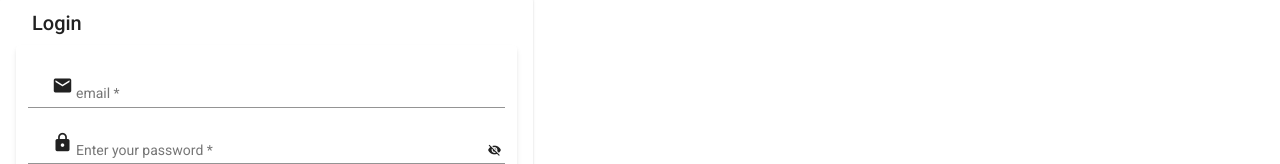
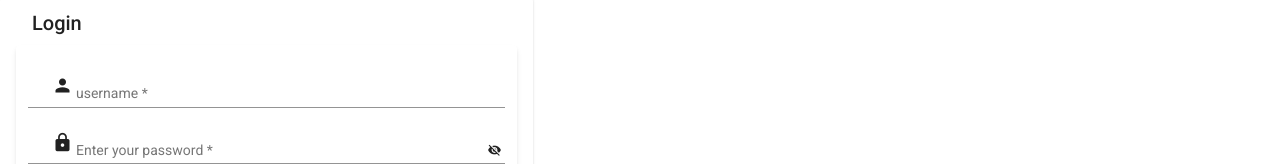
Before and after one commit to ahlemmhamdi/chahraze_front, an Angular app: page /signin in a window 1280 px wide. Shown: the part 328-492 px from the top of the page. Built offline with nearby package versions, Linux system fonts and the light colour scheme.

Commit message:
fix login

```diff
--- a/src/app/shared/user/authentication.service.ts
+++ b/src/app/shared/user/authentication.service.ts
@@ -21,7 +21,7 @@ export class AuthenticationService {
     }
 
     login(username: string, password: string) {
-        return this.http.post<any>(`${environment.apiBaseURI}/users/authenticate`, { username, password })
+        return this.http.post<any>(`${environment.apiBaseURI}/users/auth/signin`, { username, password })
             .pipe(map(user => {
                 // store user details and jwt token in local storage to keep user logged in between page refreshes
                 localStorage.setItem('currentUser', JSON.stringify(user));
--- a/src/app/shared/user/login/login.component.html
+++ b/src/app/shared/user/login/login.component.html
@@ -10,9 +10,9 @@
         <form class="px-3 pt-6 pb-8 mb-4 bg-white rounded shadow-md" [formGroup]="loginForm" #f>
           <mat-card-content>
             <mat-form-field class="w-full">
-              <input type="email" matInput placeholder="email" required formControlName="email">
-              <mat-error *ngIf="loginForm.value.email.invalid || loginForm.hasError">{{getErrorMessage()}}</mat-error>
-              <mat-icon matPrefix class="px-6">email</mat-icon>
+              <input type="text" matInput placeholder="username" required formControlName="username">
+              <mat-error *ngIf="loginForm.value.username.invalid || loginForm.hasError">{{getErrorMessage()}}</mat-error>
+              <mat-icon matPrefix class="px-6">person</mat-icon>
             </mat-form-field>
             <mat-form-field class="w-full">
               <input matInput placeholder="Enter your password" [type]="hide ? 'text' : 'password' "
--- a/src/app/shared/user/login/login.component.ts
+++ b/src/app/shared/user/login/login.component.ts
@@ -13,10 +13,7 @@ import { AuthenticationService } from '../authentication.service';
 export class LoginComponent implements OnInit {
 
   public loginForm: FormGroup = this.formBuilder.group({
-    email: ['',Validators.compose([
-      Validators.required,
-      Validators.pattern('^[a-zA-Z0-9_.+-]+@[a-zA-Z0-9-]+.[a-zA-Z0-9-.]+$')
-    ])],
+    username: ['',Validators.required],
     password: ['', Validators.required]
   });;
   public returnUrl: string= "";
@@ -41,7 +38,7 @@ export class LoginComponent implements OnInit {
   }
 
   onSubmit() {
-    this.authenticationService.login(this.loginForm.value.email, this.loginForm.value.password)
+    this.authenticationService.login(this.loginForm.value.username, this.loginForm.value.password)
       .pipe(first())
       .subscribe(
         data => {
--- a/src/app/shared/user/register/register.component.ts
+++ b/src/app/shared/user/register/register.component.ts
@@ -55,3 +55,4 @@ export class RegisterComponent implements OnInit {
 
 
 //TODO: to add minlength 6 Caracters to password form Control
+//TODO: to standardize the api response
```
